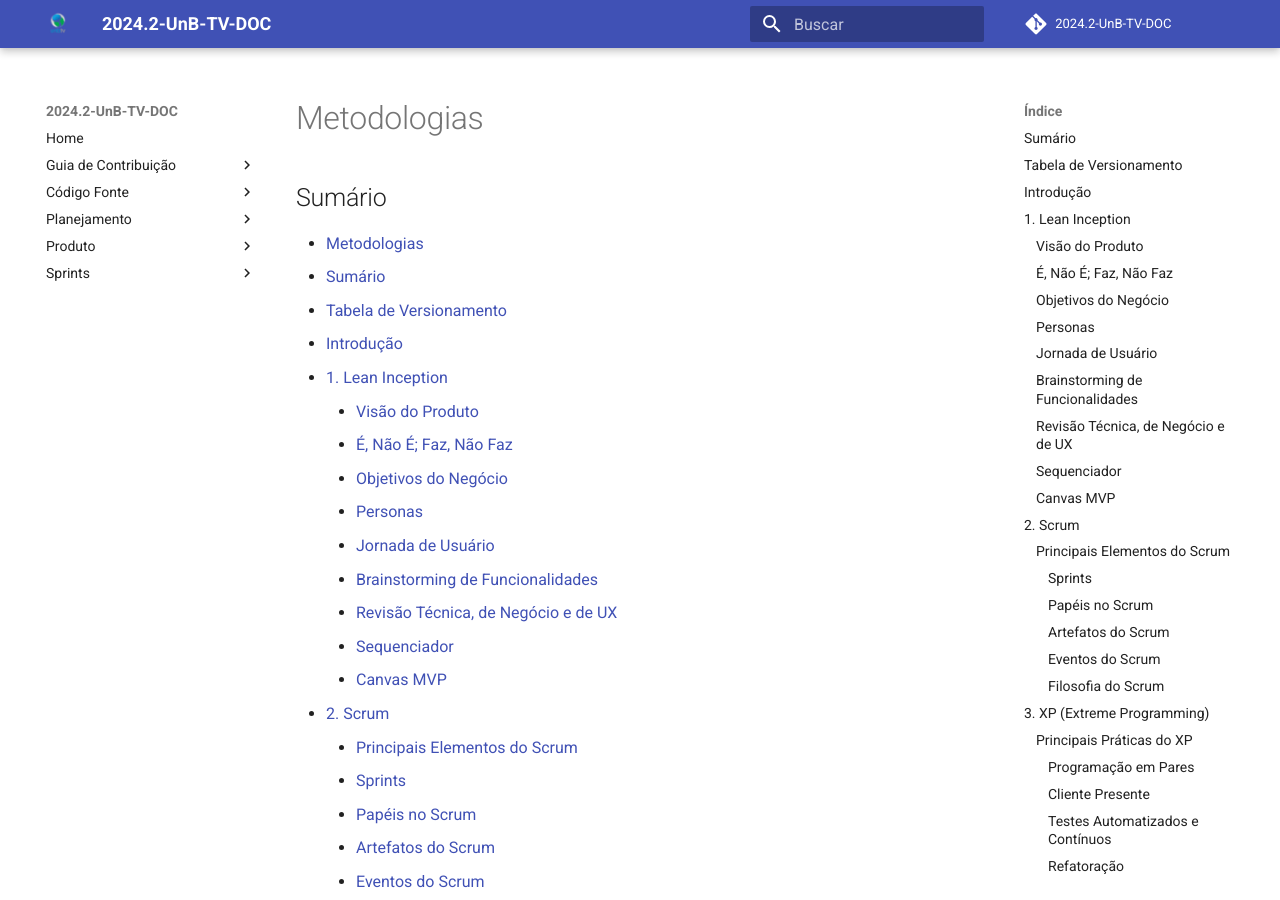
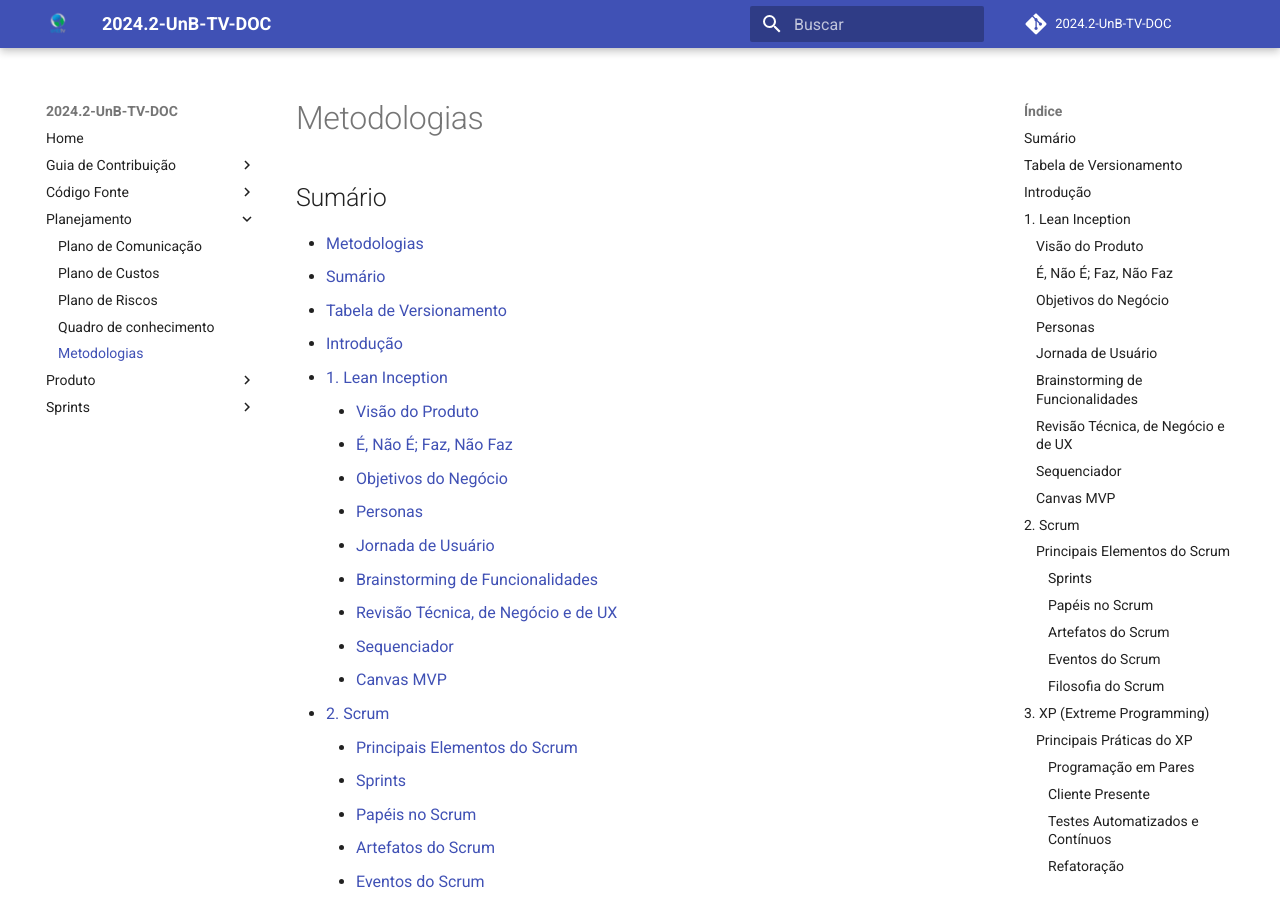
Before and after one commit to fga-eps-mds/2024.2-UnB-TV-DOC, an MkDocs documentation site: the page built from docs/definicao_projeto/metodologias.md, in a window 1280 px wide and 900 px high. Built offline with MkDocs 1.6.1 and Material for MkDocs 9.7.7, drawn with Linux system fonts in a browser that asks for light colours; comment, search, counter and statistics services are not loaded; part of the change alters nothing that is shown.

Commit message:
:memo: Adicionando Metodologias no mkdocs

```diff
--- a/mkdocs.yml
+++ b/mkdocs.yml
@@ -16,7 +16,7 @@ nav:
     #- Plano de Qualidade: Planejamento/PlanoQualidade.md
     - Plano de Riscos: Planejamento/Plano_de_Risco.md
     - Quadro de conhecimento: Planejamento/Quadro_Conhecimento.md
-    #- Metodologias: Planejamento/Metodologias.md
+    - Metodologias: definicao_projeto/metodologias.md
     #- EVM: Planejamento/evm.md
   - Produto:
     - Lean Inception: Produto/Lean_Inception.md
```
